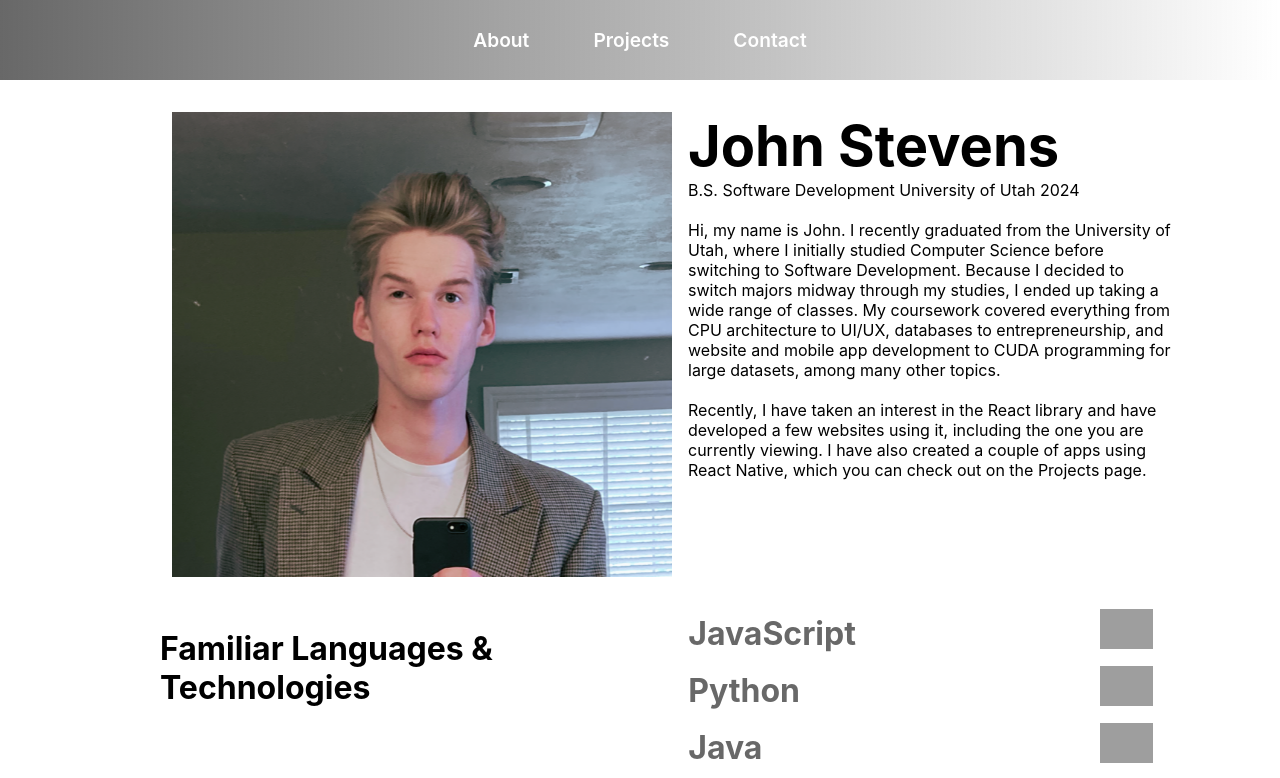
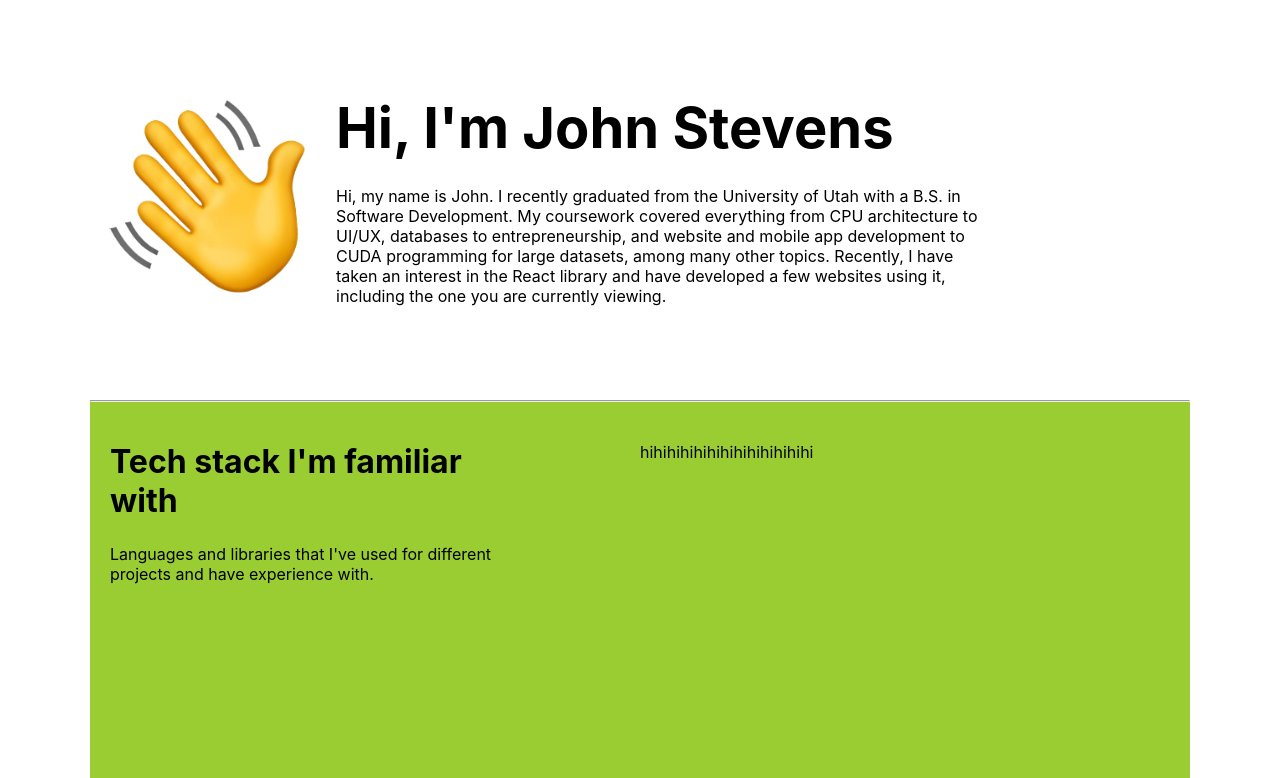
Before and after one commit to johnstevens24/PersonalSite, a React (Create React App) app in the folder personal-site/: page / in a window 1280 px wide. Before the commit this address led to /about. Shown: the top 778 px of the page. Built offline with nearby package versions, Linux system fonts and the light colour scheme; grey boxes are pictures that could not be loaded.

Commit message:
beginning of v2 site

```diff
--- a/personal-site/src/App.js
+++ b/personal-site/src/App.js
@@ -8,6 +8,7 @@ import "./index.css"
 import About from "./components/pages/About/About.js"
 import Projects from "./components/pages/Projects/Projects.js"
 import Contact from "./components/pages/Contact/Contact.js"
+import HomePage from './components/pages/Home/HomePage.js';
 
 function App() {
 
@@ -27,7 +28,7 @@ function App() {
 
   return (
   <>
-    <BrowserRouter>
+    {/* <BrowserRouter>
       {width > 940 ? <Navbar/> : <MobileNavBar/>}
       <Routes>
         <Route path="/about" element={<About/>}/>
@@ -36,7 +37,8 @@ function App() {
         <Route path="*" element={<Navigate to="/about" replace />} />
       </Routes>
       <Footer/>
-    </BrowserRouter>
+    </BrowserRouter> */}
+    <HomePage/>
   </>
   );
 }
--- /dev/null
+++ b/personal-site/src/components/pages/Home/HomePage.js
@@ -0,0 +1,72 @@
+import React from 'react'
+
+import "./HomePageStyles.css"
+
+const HomePage = () => {
+
+    const languages = [
+        {name:"JavaScript", icon:["https://cdn.jsdelivr.net/gh/devicons/devicon@latest/icons/javascript/javascript-original.svg"]},
+        {name:"Python", icon:["https://cdn.jsdelivr.net/gh/devicons/devicon@latest/icons/python/python-original.svg"]},
+        {name:"Java", icon:["https://cdn.jsdelivr.net/gh/devicons/devicon@latest/icons/java/java-original.svg"]},
+        {name:"HTML5/CSS", icon:["https://cdn.jsdelivr.net/gh/devicons/devicon@latest/icons/html5/html5-original.svg","https://cdn.jsdelivr.net/gh/devicons/devicon@latest/icons/css3/css3-original.svg"]},
+        {name:"SQL", icon:["https://cdn.jsdelivr.net/gh/devicons/devicon@latest/icons/azuresqldatabase/azuresqldatabase-original.svg"]},
+        {name:"sqlite", icon:["https://cdn.jsdelivr.net/gh/devicons/devicon@latest/icons/sqlite/sqlite-original.svg"]},
+        {name:"C/C++/C#", icon:["https://cdn.jsdelivr.net/gh/devicons/devicon@latest/icons/c/c-original.svg", "https://cdn.jsdelivr.net/gh/devicons/devicon@latest/icons/cplusplus/cplusplus-original.svg", "https://cdn.jsdelivr.net/gh/devicons/devicon@latest/icons/csharp/csharp-original.svg"]},
+        {name:"JSON", icon:["https://cdn.jsdelivr.net/gh/devicons/devicon@latest/icons/json/json-original.svg"]},
+        {name:"XML", icon:["https://cdn.jsdelivr.net/gh/devicons/devicon@latest/icons/xml/xml-original.svg"]},
+        {name:"React", icon:["https://cdn.jsdelivr.net/gh/devicons/devicon@latest/icons/react/react-original.svg"]},
+        {name:"Github", icon:["https://cdn.jsdelivr.net/gh/devicons/devicon@latest/icons/github/github-original.svg"]},
+        {name:"Gitlab", icon:["https://cdn.jsdelivr.net/gh/devicons/devicon@latest/icons/gitlab/gitlab-original.svg"]},
+        {name:"Django", icon:["https://cdn.jsdelivr.net/gh/devicons/devicon@latest/icons/djangorest/djangorest-original.svg"]},
+        ]
+
+    const bioStuff = (
+        <>
+            <h1>Hi, I'm John Stevens</h1>
+            <p> Hi, my name is John. I recently graduated from the University of Utah with a B.S. in Software Development. My coursework covered everything from CPU architecture
+                to UI/UX, databases to entrepreneurship, and website and mobile app development to CUDA programming for large datasets, among many other topics.
+                Recently, I have taken an interest in the React library and have developed a few websites using it, including the one you are currently viewing.
+            </p>
+        </>
+    )
+
+
+    return(
+        <div style={{display:'flex', flexDirection:'column', justifyContent:'flex-start', alignItems:'center'}}>
+            <div style={{width:1100, maxWidth:1240, minWidth:940, height:'1000px'}}>
+                {/* Bio container */}
+                <div className='bioContainer'>
+                    <div style={{width:'20%', aspectRatio:1, marginRight:'20px'}}>
+                        <img src={require('../../../assets/images/hand.png')} className="hand"/>
+                    </div>
+                    <div style={{width:'60%'}}>
+                        {bioStuff}
+                    </div>
+                </div>
+                <hr></hr>
+                {/* Languages container */}
+                <div className='languagesContainer'>
+                    <div style={{width:'40%', marginRight:'10%'}}>
+                        <h2>Tech stack I'm familiar with</h2>
+                        <p>Languages and libraries that I've used for different projects and have experience with.</p>
+                    </div>
+                    <div style={{width:'50%'}}>
+                        {languages.map(() => (
+                            <text>hi</text>
+                        ))}
+                    </div>
+
+                </div>
+
+                {/* Projects container */}
+                <div>
+
+
+                </div>
+
+            </div>
+        </div>
+    )
+}
+
+export default HomePage;
--- /dev/null
+++ b/personal-site/src/components/pages/Home/HomePageStyles.css
@@ -0,0 +1,35 @@
+.bioContainer {
+    height:400px;
+    width: 100%;
+    display: flex;
+    flex-direction: row;
+    align-items: center;
+    padding:10px;
+}
+
+.hand {
+    max-width: 100%;
+    max-height: 100%;
+    /* width: auto; */
+}
+
+h1 {
+    margin-bottom: 1.5rem;
+}
+
+h2 {
+    margin-bottom: 1.5rem;
+}
+
+.languagesContainer {
+    height:500px;
+    width: 100%;
+    display: flex;
+    flex-direction: row;
+    align-items: flex-start;
+    padding:10px;
+    background-color: yellowgreen;
+    padding:20px;
+    padding-top: 40px;
+    padding-bottom: 40px;
+}
```
Also changed, not shown: personal-site/src/assets/images/hand.png (added).
